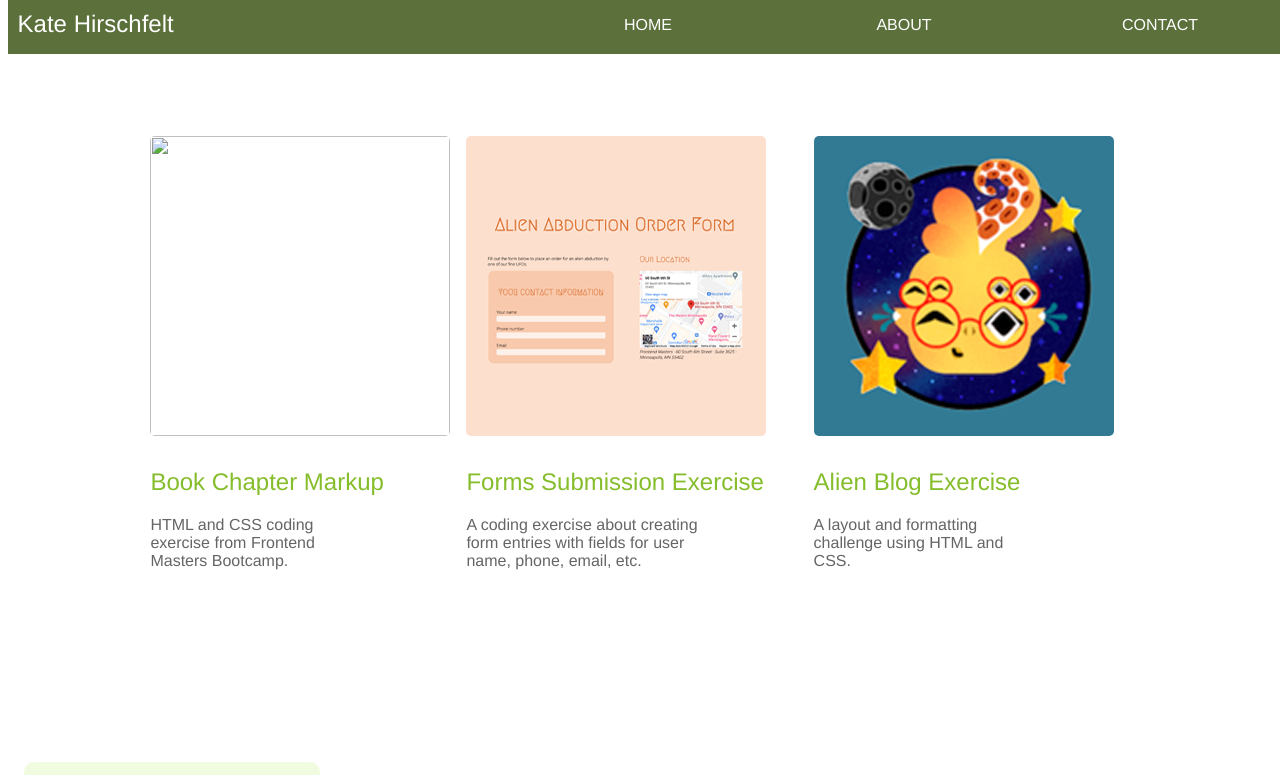
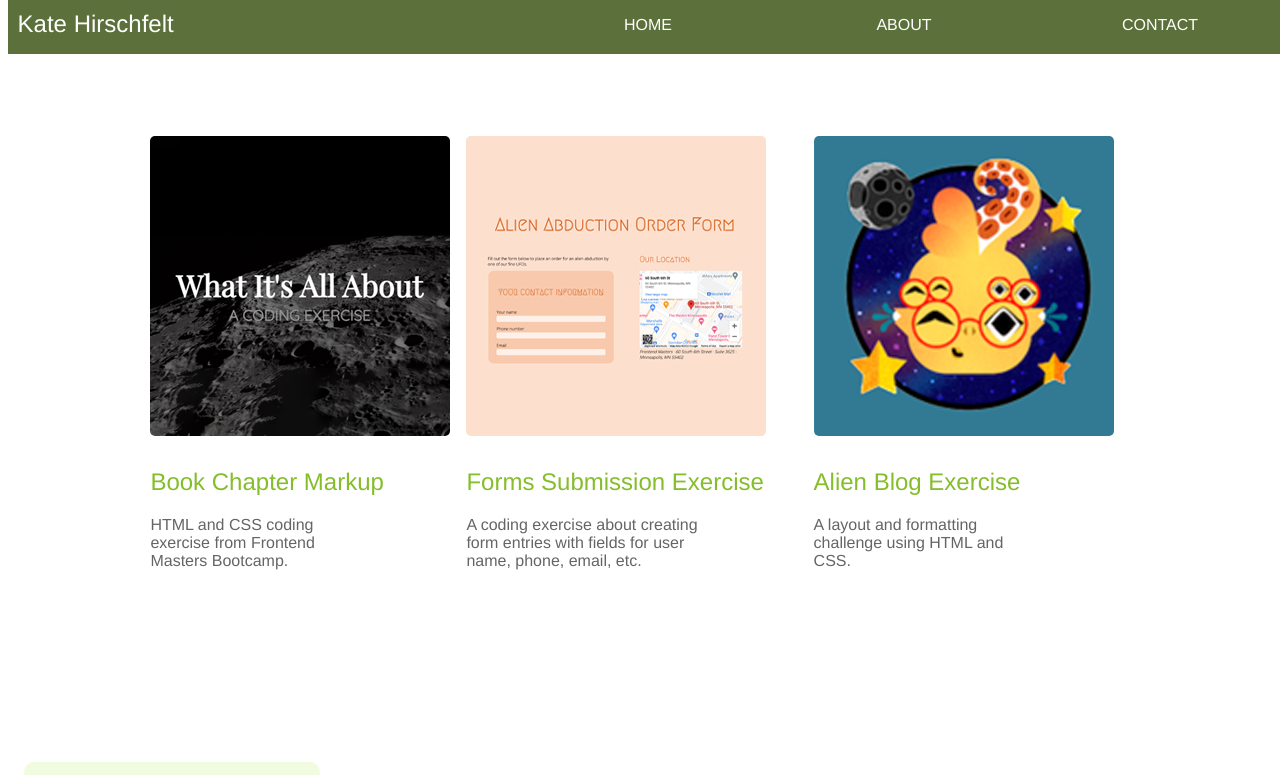
Before and after one commit to khirschfelt/khirschfelt.github.io, a plain HTML site: page index.html in a window 1280 px wide. Shown: the top 775 px of the page. Drawn offline with Linux system fonts and the light colour scheme; files that its build step writes are made by us from their sources; files whose address does not match are found by name.

Commit message:
Update index.html

```diff
--- a/index.html
+++ b/index.html
@@ -23,7 +23,7 @@
 <article class="projects">
 
   <div>
-    <a href="../GitHub/Day 2 Book Chapter/bookchapter.html"><img src="../GitHub/Day 2 Book Chapter/images/book.png" width="300px" height="300px"></a>
+    <a href="/Day 2 Book Chapter/bookchapter.html"><img src="/Day 2 Book Chapter/images/book.png" width="300px" height="300px"></a>
     <h1>Book Chapter Markup</h1>
     <p>HTML and CSS coding exercise from Frontend Masters Bootcamp.</p>
 </div>
```
